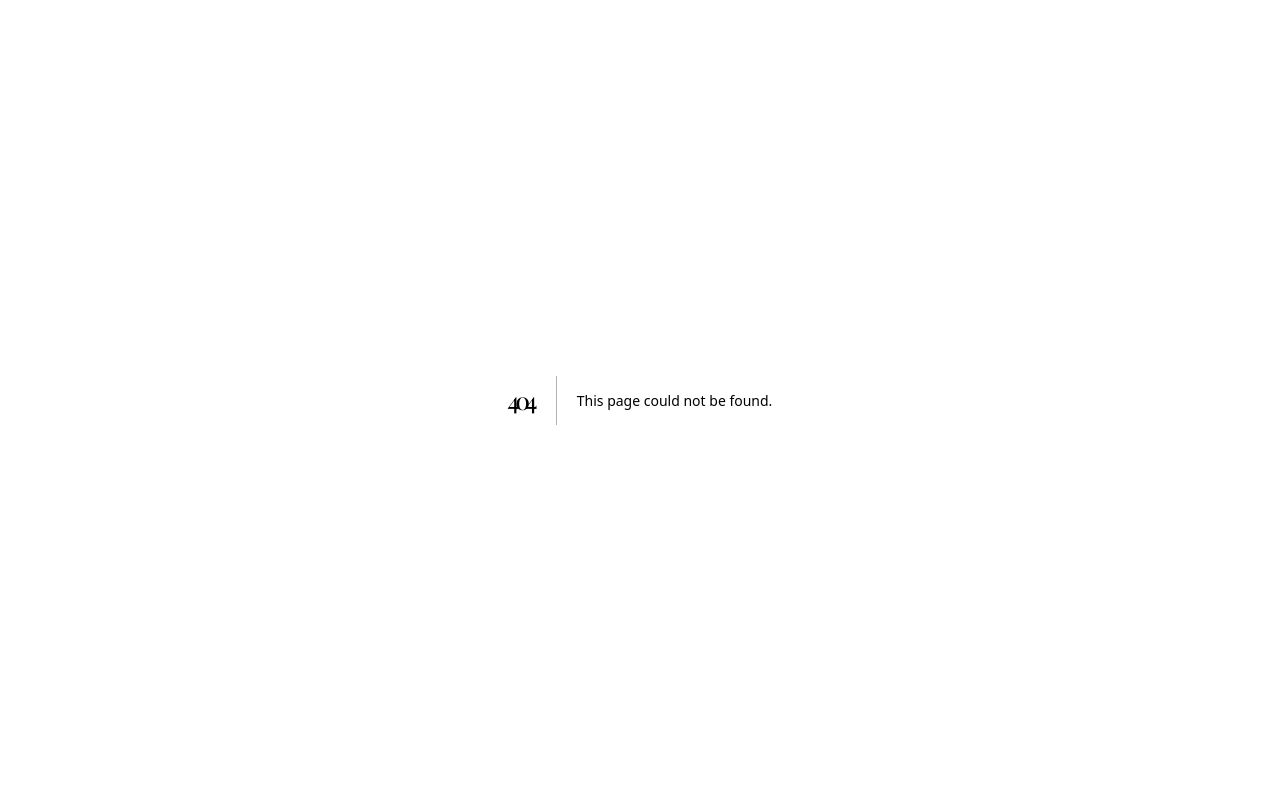
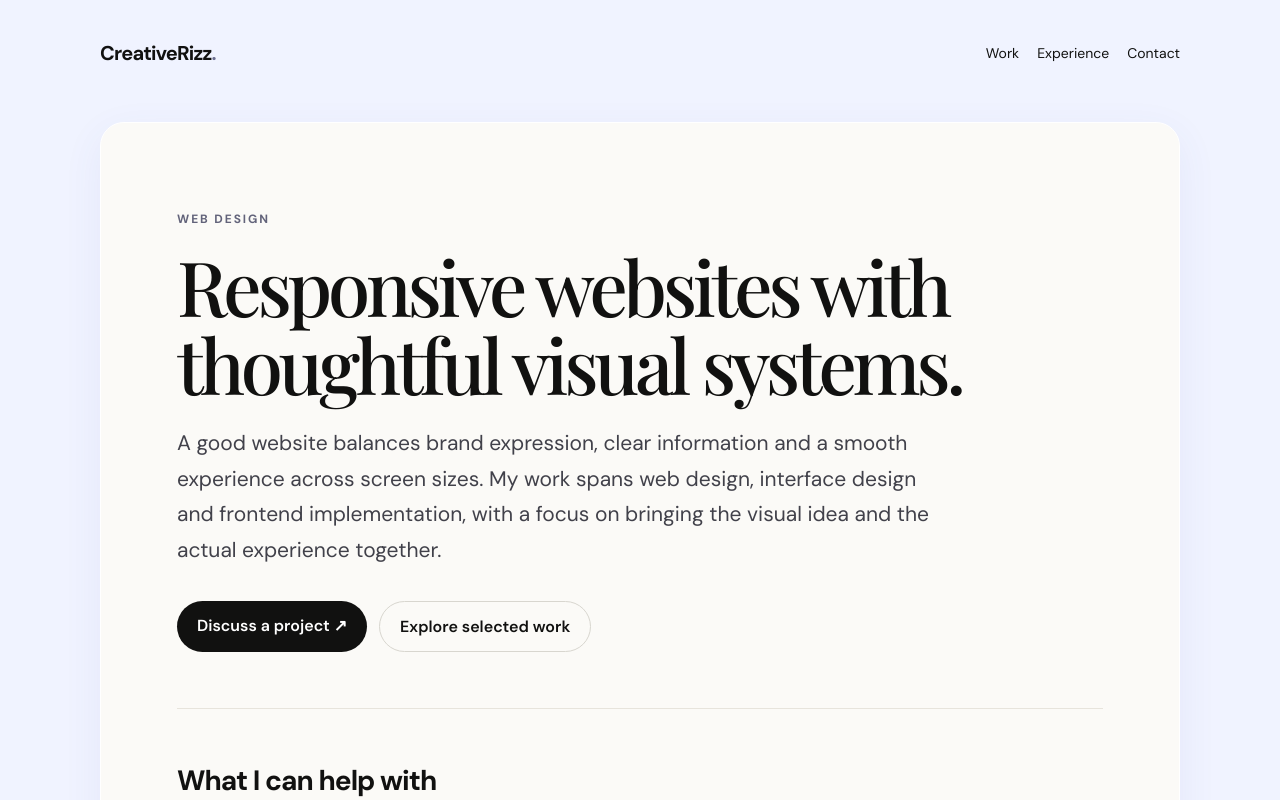
Before and after one commit to Rizzu01/port-folio, a Next.js app: page /web-design in a window 1280 px wide. Before the commit this address had no page. Shown: the top 800 px of the page. Built offline with nearby package versions, Linux system fonts and the light colour scheme; a web font is replaced by a local one.

Commit message:
Add dedicated web design SEO landing page

```diff
--- /dev/null
+++ b/app/web-design/page.tsx
@@ -0,0 +1,13 @@
+import type { Metadata } from "next";
+import ServiceLanding from "../components/ServiceLanding";
+
+export const metadata: Metadata = {
+  title: "Web Designer Portfolio & Responsive Website Design",
+  description: "Explore Rizwan Khan's web design portfolio, with responsive layouts, interface design and digital experiences shaped around clarity and usability.",
+  alternates: { canonical: "/web-design" },
+  openGraph: { title: "Web Design | Rizwan Khan", description: "Responsive website layouts and thoughtful digital experiences.", url: "https://creativerizz.in/web-design", type: "website" },
+};
+
+export default function Page() {
+  return <ServiceLanding eyebrow="Web Design" title="Responsive websites with thoughtful visual systems." intro="A good website balances brand expression, clear information and a smooth experience across screen sizes. My work spans web design, interface design and frontend implementation, with a focus on bringing the visual idea and the actual experience together." services={["Responsive page layouts", "Landing page visual design", "Website information hierarchy", "Typography and spacing systems", "UI details and interaction states", "Design-to-development collaboration"]} process={[{title:"Set the direction",detail:"Define the audience, purpose, content priorities and visual character of the website."},{title:"Design the experience",detail:"Create a clear layout with responsive behavior, readable typography and consistent components."},{title:"Review across screens",detail:"Check hierarchy and usability at desktop and mobile sizes and refine details before handoff or release."}]} workNote="My portfolio includes UI/UX and web design work. Visit the selected projects on the homepage to see the visual examples available, and ask about project scope, deliverables and implementation needs." keywords={["Web Designer Portfolio","Website UI Design","Responsive Web Design","Landing Page Design","Frontend Design"]} />;
+}
```
